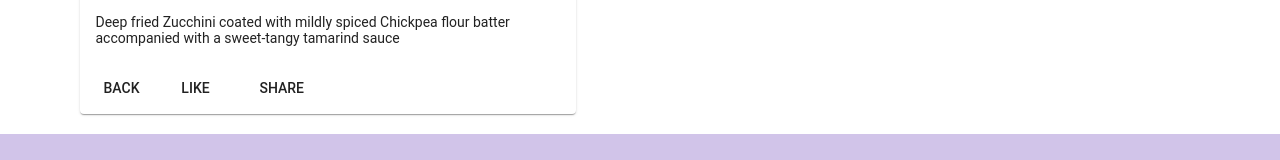
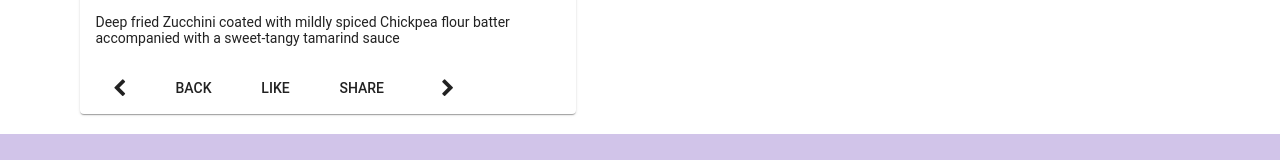
Before and after one commit to joefayed/First-Angular-Project, an Angular app: page /dishdetail/1 in a window 1280 px wide. Shown: the part 948-1108 px from the top of the page. Built offline with nearby package versions, Linux system fonts and the light colour scheme.

Commit message:
Angular and RxJS Part 2

```diff
--- a/src/app/dishdetail/dishdetail.component.html
+++ b/src/app/dishdetail/dishdetail.component.html
@@ -7,8 +7,8 @@
   fxLayoutGap="10px"
   fxLayoutGap.xs="0"
 >
-  <div fxFlex="40">
-    <div fxFlex *ngIf="dish">
+  <div fxFlex="40" *ngIf="dish">
+    <div fxFlex>
       <mat-card>
         <mat-card-header>
           <mat-card-title>
@@ -20,9 +20,16 @@
           <p>{{ dish.description }}</p>
         </mat-card-content>
         <mat-card-actions>
+          <button mat-button [routerLink]="['/dishdetail', prev]">
+            <span class="fa fa-chevron-left fa-lg"></span>
+          </button>
           <button mat-button (click)="goBack()">BACK</button>
           <button mat-button>LIKE</button>
           <button mat-button>SHARE</button>
+          <span class="flex-spacer"></span>
+          <button mat-button [routerLink]="['/dishdetail', next]">
+            <span class="fa fa-chevron-right fa-lg"></span>
+          </button>
         </mat-card-actions>
       </mat-card>
     </div>
@@ -32,9 +39,9 @@
     </div>
   </div>
 
-  <div fxFlex="40">
+  <div fxFlex="40" *ngIf="dish">
     <div fxFlex>
-      <div fxFlex *ngIf="dish">
+      <div fxFlex>
         <mat-list cols="1" rowHeight="500px">
           <h3 matheader>Comments</h3>
           <mat-list-item *ngFor="let commenta of dish.comments">
--- a/src/app/dishdetail/dishdetail.component.ts
+++ b/src/app/dishdetail/dishdetail.component.ts
@@ -1,7 +1,7 @@
 import { Component, OnInit } from "@angular/core";
 import { Dish } from "../shared/dish";
 import { DishService } from "../services/dish.service";
-
+import { switchMap } from "rxjs/operators";
 import { Params, ActivatedRoute } from "@angular/router";
 import { Location } from "@angular/common";
 @Component({
@@ -11,6 +11,9 @@
 })
 export class DishdetailComponent implements OnInit {
   dish: Dish;
+  dishIds: string[];
+  prev: string;
+  next: string;
 
   constructor(
     private dishservice: DishService,
@@ -19,10 +22,27 @@
   ) {}
 
   ngOnInit() {
-    const id = +this.route.snapshot.params["id"];
     this.dishservice
-      .getDish(id.toString())
-      .subscribe((dish) => (this.dish = dish));
+      .getDishIds()
+      .subscribe((dishIds) => (this.dishIds = dishIds));
+    this.route.params
+      .pipe(
+        switchMap((params: Params) => this.dishservice.getDish(params["id"]))
+      )
+      .subscribe((dish) => {
+        this.dish = dish;
+        this.setPrevNext(dish.id);
+      });
+  }
+
+  setPrevNext(dishId: string) {
+    const index = this.dishIds.indexOf(dishId);
+    this.prev = this.dishIds[
+      (this.dishIds.length + index - 1) % this.dishIds.length
+    ];
+    this.next = this.dishIds[
+      (this.dishIds.length + index + 1) % this.dishIds.length
+    ];
   }
 
   goBack(): void {
--- a/src/app/services/dish.service.ts
+++ b/src/app/services/dish.service.ts
@@ -38,4 +38,8 @@
     });*/
     return of(DISHES.filter((dish) => dish.featured)[0]).pipe(delay(2000));
   }
+
+  getDishIds(): Observable<string[] | any> {
+    return of(DISHES.map((dish) => dish.id));
+  }
 }
```
